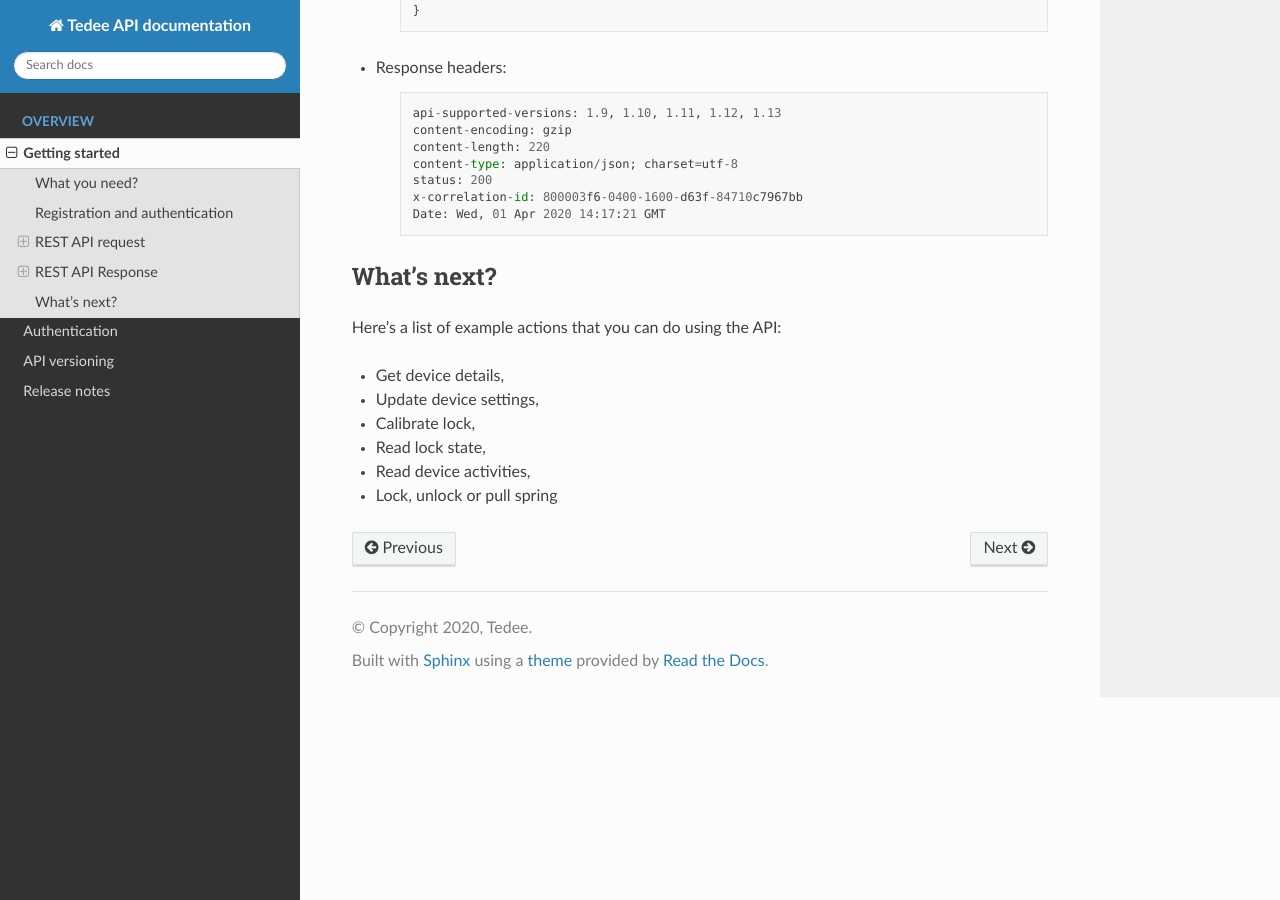
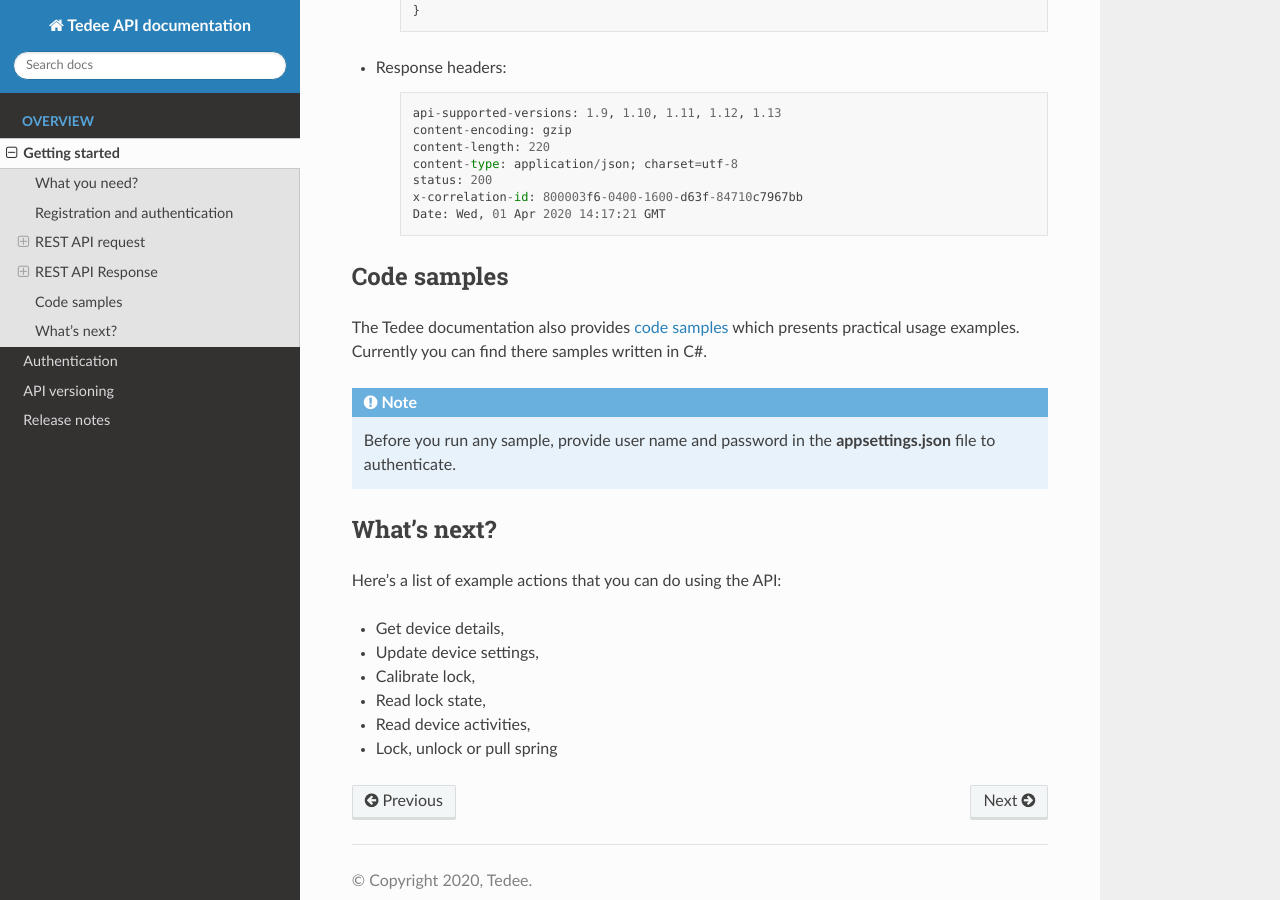
Before and after one commit to tedee-com/tedee-api-doc, a Sphinx documentation site: the page built from docs/source/getting-started.rst, in a window 1280 px wide and 900 px high, scrolled down 3018 px. Built offline with Sphinx 7.4.7 and the Read the Docs theme 2.0.0, drawn with Linux system fonts in a browser that asks for light colours.

Commit message:
Code samples note in getting started

```diff
--- a/docs/source/getting-started.rst
+++ b/docs/source/getting-started.rst
@@ -145,6 +145,15 @@ Below is an example response for the battery level request:
         x-correlation-id: 800003f6-0400-1600-d63f-84710c7967bb
         Date: Wed, 01 Apr 2020 14:17:21 GMT
 
+Code samples
+------------
+
+The Tedee documentation also provides `code samples <https://github.com/tedee-com/tedee-api-doc/tree/master/samples>`_ which presents practical usage examples.
+Currently you can find there samples written in C#.
+
+.. note::
+   Before you run any sample, provide user name and password in the **appsettings.json** file to authenticate.
+
 What's next?
 ------------
 
```
